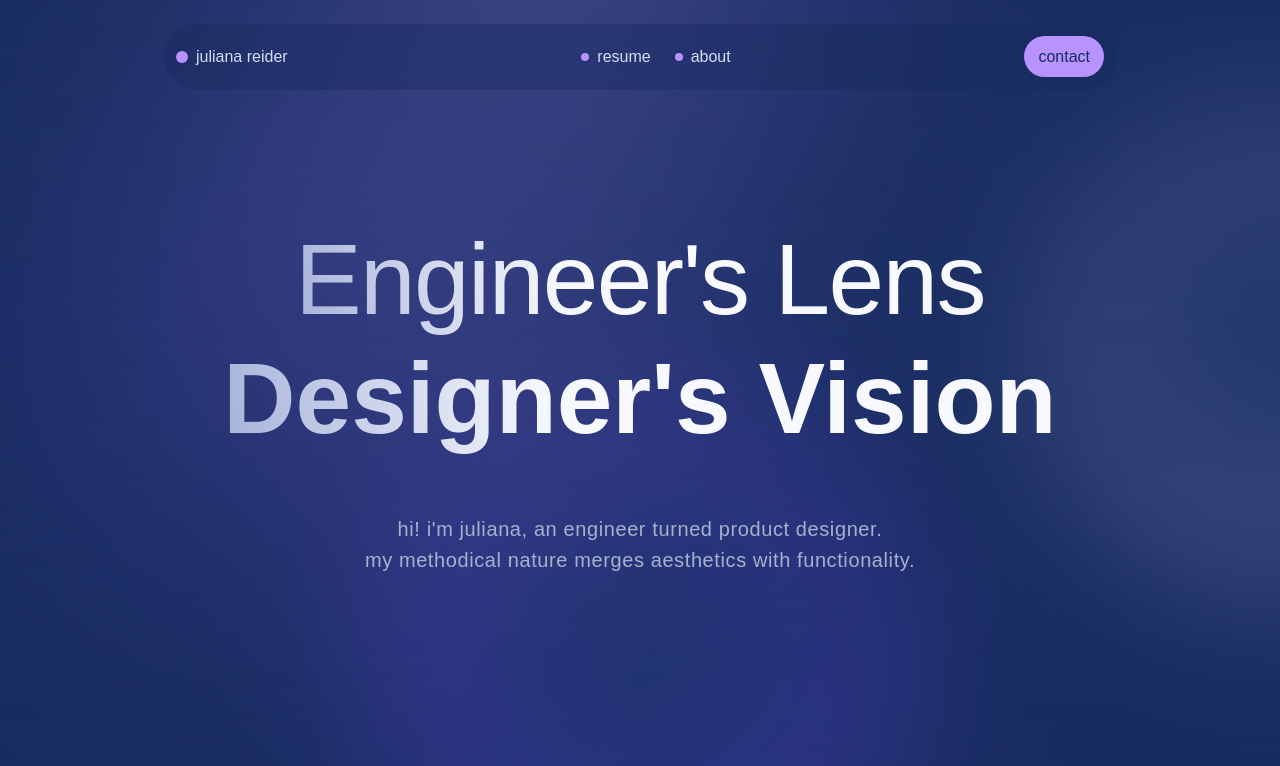
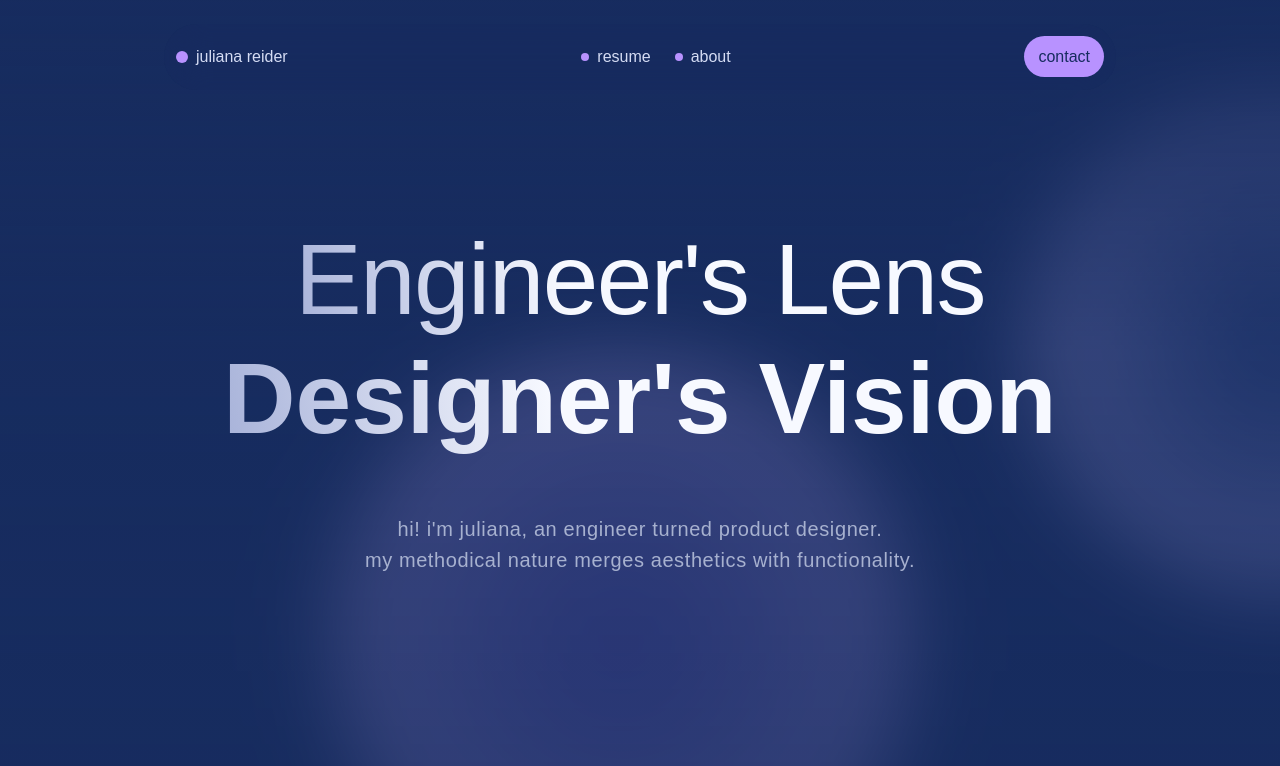
Before and after one commit to jreider2/julianaDesignPortfolio2, a Next.js app: page / in a window 1280 px wide. Shown: the top 766 px of the page. Built offline with nearby package versions, Linux system fonts and the light colour scheme; a web font is replaced by a local one.

Commit message:
adjust the blob movements decrease blur. remove 1 blob
decreasing blur helps rendering. removed one blob to look better, and adjusted movement to feel more balanced

```diff
--- a/pages/index.js
+++ b/pages/index.js
@@ -31,11 +31,11 @@ export default function Home({ allPostsData }) {
               animate={{
                 rotate: [0, -360],
                 x: [0, 600, 600, 600, 0],
-                y: [0, -600, 0, 300, 0],
+                y: [200, -600, -600, 300, 200],
                 scale: [1, 1.1, .8, 1.3, 1],
               }}
               transition={{
-                duration: 20,
+                duration: 15,
                 ease: "easeInOut",
                 repeat: Infinity,
               }}
@@ -58,7 +58,7 @@ export default function Home({ allPostsData }) {
               className={`${styles.blob} ${styles.blob3}`}
               animate={{
                 rotate: [0, -360],
-                x: [0, 250, 0, -250, 0],
+                x: [0, -250, 0, -400, 0],
                 y: [0, -250, 0, 250, 0],
                 scale: [1, 1.5, 1, 1.05, 1],
               }}
@@ -69,7 +69,7 @@ export default function Home({ allPostsData }) {
               }}
             />
 
-            <motion.div
+            {/* <motion.div
               className={`${styles.blob} ${styles.blob4}`}
               animate={{
                 rotate: [0, -360],
@@ -82,7 +82,7 @@ export default function Home({ allPostsData }) {
                 ease: "easeInOut",
                 repeat: Infinity,
               }}
-            />
+            /> */}
 
             <div className={styles.contentWrapper}>
               <motion.h1
--- a/styles/Home.module.css
+++ b/styles/Home.module.css
@@ -49,7 +49,7 @@
 .blob {
   position: absolute;
   border-radius: 50%;
-  filter: blur(70px);
+  filter: blur(40px);
   opacity: 0.7;
   mix-blend-mode: screen;
   z-index: 0;
@@ -64,9 +64,9 @@
   left: 0;
   right: 0;
   background: linear-gradient(180deg,
-  rgba(23, 44, 95, 0.70) 0%,
+  rgba(23, 44, 95, 0.90) 0%, /* 0.55 - change value if not enough contrast at top of page */
     rgba(23, 44, 95, 0.60) 10%,
-    rgba(23, 44, 95, 0.1) 50%);
+    rgba(23, 44, 95, 0.9) 50%);
   z-index: 1; /* Gradient overlay above blobs */
   overflow-y: visible;
 }
@@ -177,7 +177,7 @@
 .blob3 {
   width: 45vw;
   height: 45vw;
-  background: radial-gradient(circle at center, #0B152E, #6D1DFF);
+  background: radial-gradient(circle at center, #472A89, #B49BCD);
   /* background: radial-gradient(circle at center, blue, #454872); */
   left: 30vw;
   top: 40vh;
```
